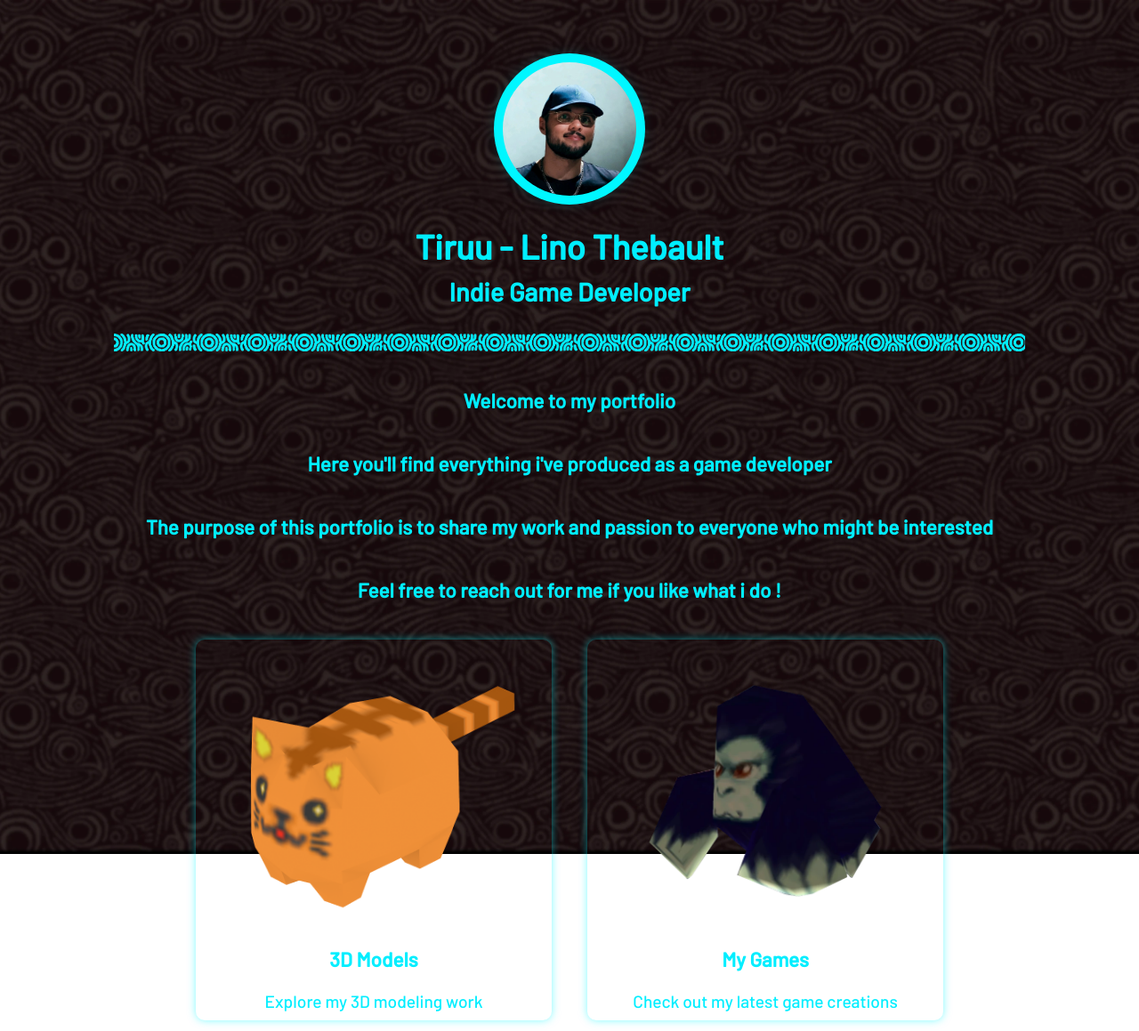
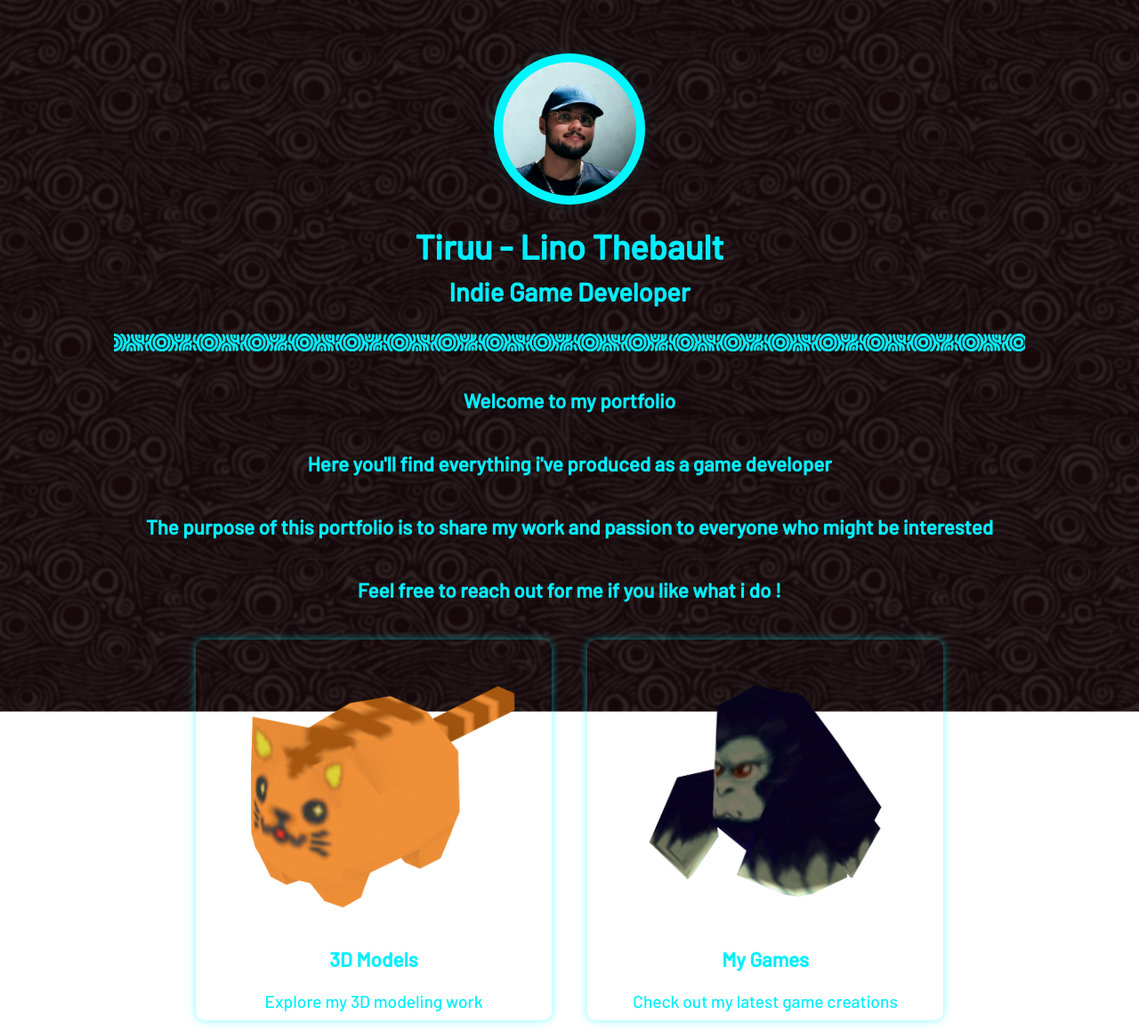
Before and after one commit to Tiruu/tiruu.github.io, a PHP site: page /index.html in a window 1280 px wide. Shown: the top 1159 px of the page at 89% size. Run offline with PHP 8.4, Linux system fonts and the light colour scheme.

Commit message:
Update index.css

```diff
--- a/index.css
+++ b/index.css
@@ -8,21 +8,17 @@
 /* CSS */
 #background {
     background-image: url(images/graphics/totk-fond-bis.webp);
+    background-size: cover;
+    background-position: center;
     background-repeat: no-repeat;
-    background-attachment: scroll; /* Changed from fixed to scroll */
-    background-position: center center;
-    -webkit-background-size: cover;
-    -moz-background-size: cover;
-    -o-background-size: cover;
-    background-size: cover;
-    position: absolute; /* Changed from fixed to absolute */
+    position: fixed;
+    top: 0;
+    right: 0;
     left: 0;
-    top: 0;
+    bottom: 0;
     z-index: 0; /* To make sure it's below the rest */
     opacity: 1;
-    height: 120%; /* Adjusted to ensure full coverage */
-    width: 100%;
-    min-height: 100vh; /* Ensures it covers the full viewport height */
+    height: 100vh;
 }
 
 body {
```
